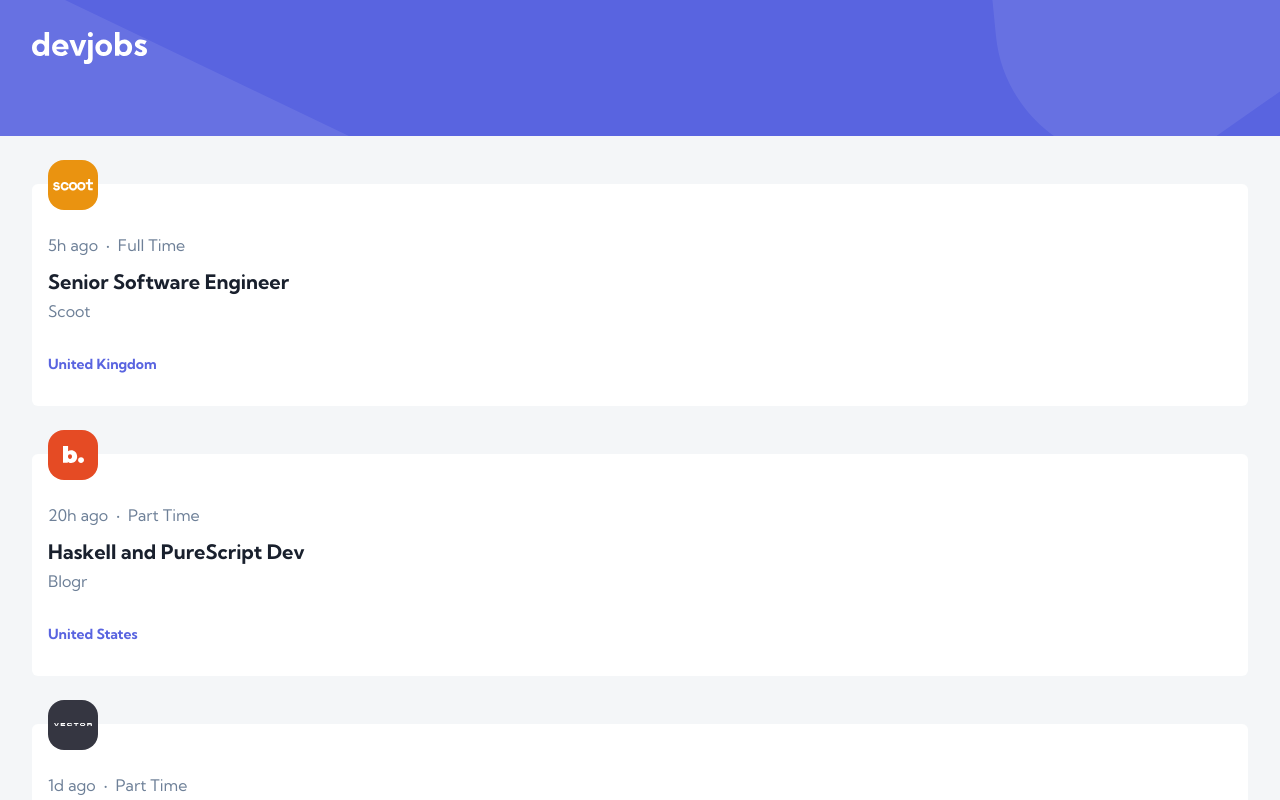
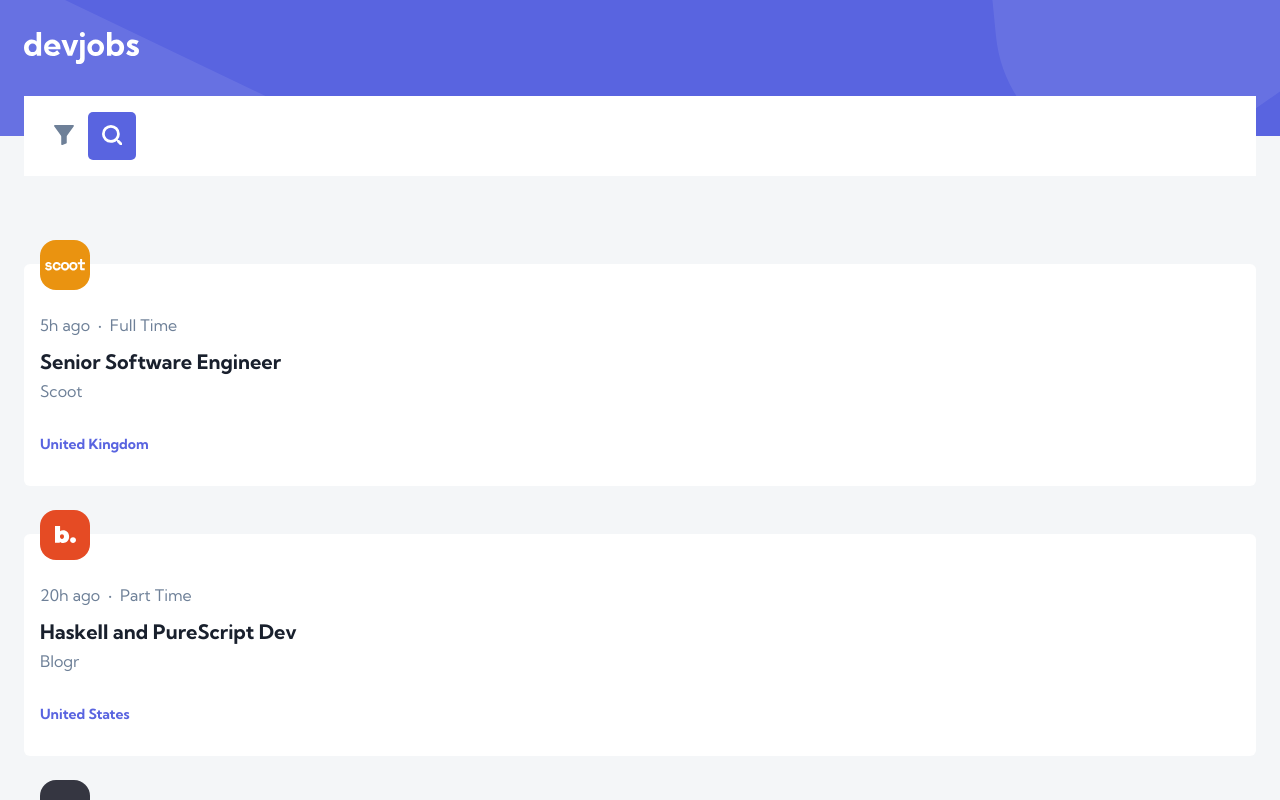
Before and after one commit to dvcolin/frontend-mentor-devjobs-web-app, a React (Create React App) app: page /1 in a window 1280 px wide. Shown: the top 800 px of the page. Built offline with nearby package versions, Linux system fonts and the light colour scheme.

Commit message:
created FilterGroup and IconButton components

```diff
--- a/src/App.tsx
+++ b/src/App.tsx
@@ -1,10 +1,12 @@
 import data from "./data.json";
 import Layout from "./components/layout/Layout";
+import FilterGroup from "./components/FilterGroup";
 import JobPostingList from "./components/JobPostingList";
 
 const App = () => {
   return (
     <Layout>
+      <FilterGroup />
       <JobPostingList posts={data} />
     </Layout>
   );
--- a/src/components/Button.tsx
+++ b/src/components/Button.tsx
@@ -1,30 +1,47 @@
-import styled from "styled-components";
+import styled, { css } from "styled-components";
 
-interface ButtonProps {
-  variant?: "primary" | "secondary";
-}
-
-const Button = styled.button<ButtonProps>`
-  font-family: inherit;
-  font-size: ${(props) => props.theme.fontSizes.body.base};
-  font-weight: ${(props) => props.theme.fontWeights.bold};
+const defaultButtonStyles = css`
   border: none;
   border-radius: 0.5rem;
-  padding: 1.6rem 3rem;
+  transition: all 0.15s;
   cursor: pointer;
-  transition: all 0.15s;
-  background-color: ${(props) =>
-    props.variant === "primary"
-      ? props.theme.colors.primary.violet
-      : props.theme.colors.secondary.lightGray};
-  color: ${(props) =>
-    props.variant === "primary"
-      ? props.theme.colors.secondary.white
-      : props.theme.colors.primary.violet};
+`;
+
+const primaryButtonStyles = css`
+  background-color: ${(props) => props.theme.colors.primary.violet};
+  color: ${(props) => props.theme.colors.secondary.white};
 
   &:hover {
     background-color: ${(props) => props.theme.colors.primary.lightViolet};
   }
 `;
 
-export default Button;
+const secondaryButtonStyles = css`
+  background-color: ${(props) => props.theme.colors.secondary.lightGray};
+  color: ${(props) => props.theme.colors.primary.violet};
+`;
+
+const secondaryIconButtonStyles = css`
+  background-color: transparent;
+  color: inherit;
+`;
+
+interface ButtonProps {
+  variant?: "primary" | "secondary";
+}
+
+export const Button = styled.button<ButtonProps>`
+  ${defaultButtonStyles}
+  font-family: inherit;
+  font-size: ${(props) => props.theme.fontSizes.body.base};
+  font-weight: ${(props) => props.theme.fontWeights.bold};
+  padding: 1.6rem 3rem;
+  ${(props) => (props.variant === "primary" ? primaryButtonStyles : secondaryButtonStyles)};
+`;
+
+export const IconButton = styled.button<ButtonProps>`
+  ${defaultButtonStyles}
+  width: 4.8rem;
+  height: 4.8rem;
+  ${(props) => (props.variant === "primary" ? primaryButtonStyles : secondaryIconButtonStyles)};
+`;
--- a/src/components/Container.tsx
+++ b/src/components/Container.tsx
@@ -2,8 +2,8 @@ import styled from "styled-components";
 
 const Container = styled.div`
   width: 100%;
-  padding-left: 3.2rem;
-  padding-right: 3.2rem;
+  padding-left: 2.4rem;
+  padding-right: 2.4rem;
 `;
 
 export default Container;
--- /dev/null
+++ b/src/components/FilterGroup.tsx
@@ -0,0 +1,25 @@
+import styled from "styled-components";
+import { IconButton } from "./Button";
+
+const StyledFilterGroup = styled.div`
+  display: flex;
+  align-items: center;
+  background-color: ${(props) => props.theme.colors.secondary.white};
+  transform: translateY(-50%);
+  padding: 1.6rem;
+`;
+
+const FilterGroup = () => {
+  return (
+    <StyledFilterGroup>
+      <IconButton>
+        <img src={`${process.env.PUBLIC_URL}/assets/mobile/icon-filter.svg`} alt="Filter" />
+      </IconButton>
+      <IconButton variant="primary">
+        <img src={`${process.env.PUBLIC_URL}/assets/mobile/icon-search.svg`} alt="Search" />
+      </IconButton>
+    </StyledFilterGroup>
+  );
+};
+
+export default FilterGroup;
```
Also changed, not shown: public/assets/mobile/icon-search.svg (added).
